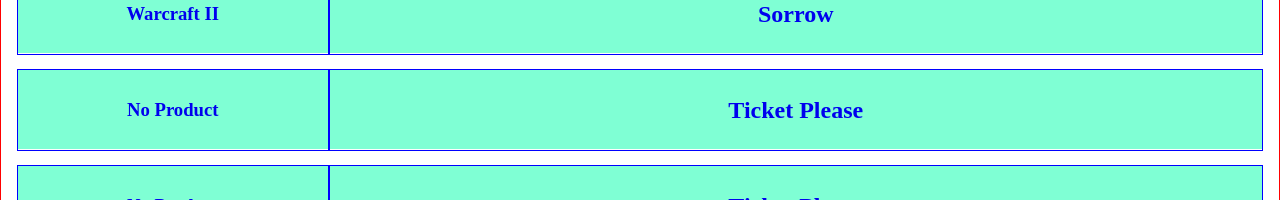
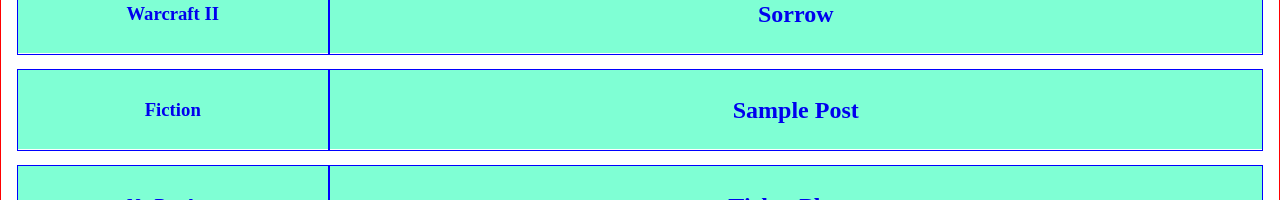
Before and after one commit to mromphf/website, a Vue app: page / in a window 1280 px wide. Shown: the part 596-796 px from the top of the page. Built offline with nearby package versions, Linux system fonts and the light colour scheme.

Commit message:
Create 'fiction' product and sample title.

```diff
--- a/src/data/products.js
+++ b/src/data/products.js
@@ -14,6 +14,10 @@ const products = {
     war3: {
         id: "war3",
         title: "Warcraft III"
+    },
+    fiction: {
+        id: "fiction",
+        title: "Fiction",
     }
 }
 
--- a/src/data/titles.js
+++ b/src/data/titles.js
@@ -20,9 +20,9 @@ const titles = [
         reference:"https://www.gamemaps.com/details/32813"
     },
     {
-        product: "Foo",
-        title: "Ticket Please",
-        reference: "#"
+        product: "fiction",
+        title: "Sample Post",
+        reference: "/story/sample-post"
     },
     {
         product: "Bar",
```
